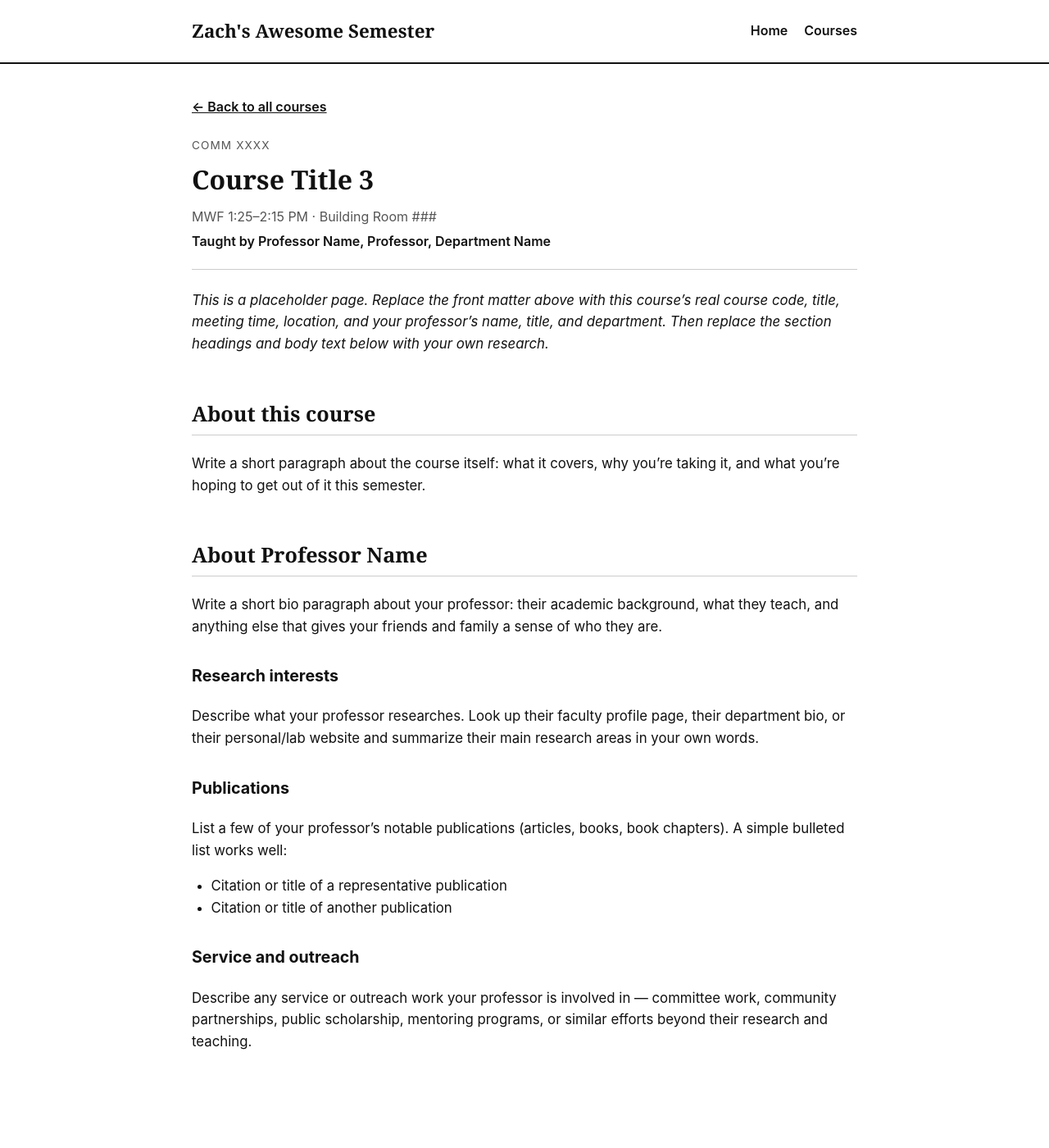
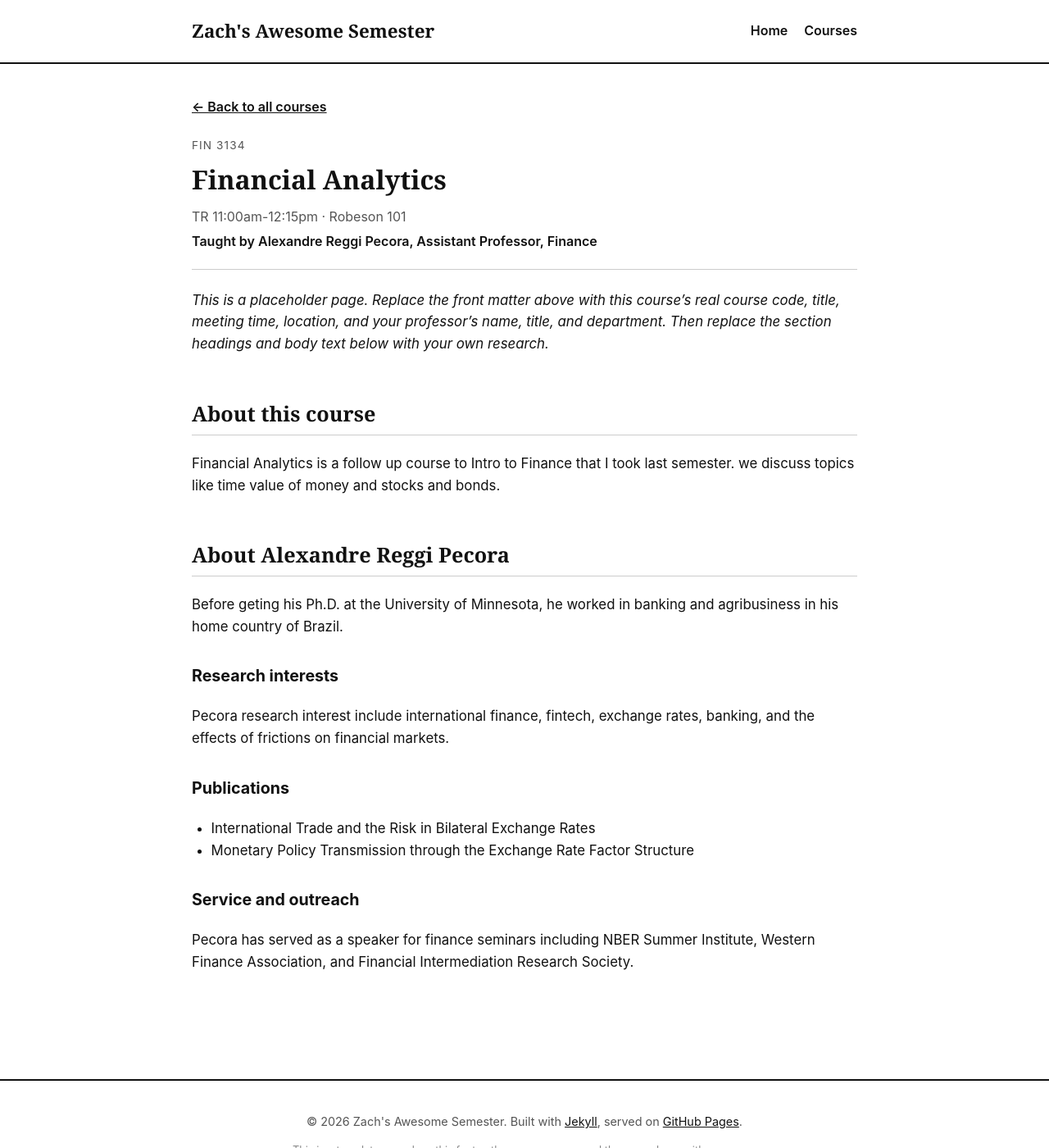
Before and after one commit to zachbranum/zachsawsomesemester, a Jekyll site: the page built from _courses/course-03.md, in a window 1280 px wide and 1400 px high. Shown: the whole window at 82% size. Built offline with Jekyll 4.4.1, drawn with Linux system fonts in a browser that asks for light colours.

Commit message:
Update course 3 details and instructor information
Updated course details for course 3, including course code, title, meeting time, location, and instructor information. Revised sections about the course, instructor bio, research interests, publications, and service outreach.

```diff
--- a/_courses/course-03.md
+++ b/_courses/course-03.md
@@ -1,12 +1,12 @@
 ---
 course_number: 3
-course_code: "COMM XXXX"
-course_title: "Course Title 3"
-meeting_time: "MWF 1:25–2:15 PM"
-location: "Building Room ###"
-instructor_name: "Professor Name"
-instructor_title: "Professor"
-instructor_department: "Department Name"
+course_code: "FIN 3134"
+course_title: "Financial Analytics"
+meeting_time: "TR 11:00am-12:15pm"
+location: "Robeson 101"
+instructor_name: "Alexandre Reggi Pecora"
+instructor_title: "Assistant Professor"
+instructor_department: "Finance"
 ---
 
 _This is a placeholder page. Replace the front matter above with this course's real
@@ -16,31 +16,21 @@ research._
 
 ## About this course
 
-Write a short paragraph about the course itself: what it covers, why you're taking
-it, and what you're hoping to get out of it this semester.
+Financial Analytics is a follow up course to Intro to Finance that I took last semester. we discuss topics like time value of money and stocks and bonds.
 
-## About Professor Name
+## About Alexandre Reggi Pecora
 
-Write a short bio paragraph about your professor: their academic background, what
-they teach, and anything else that gives your friends and family a sense of who
-they are.
+Before geting his Ph.D. at the University of Minnesota, he worked in banking and agribusiness in his home country of Brazil.
 
 ### Research interests
 
-Describe what your professor researches. Look up their faculty profile page, their
-department bio, or their personal/lab website and summarize their main research
-areas in your own words.
+Pecora research interest include international finance, fintech, exchange rates, banking, and the effects of frictions on financial markets.
 
 ### Publications
 
-List a few of your professor's notable publications (articles, books, book
-chapters). A simple bulleted list works well:
-
-- Citation or title of a representative publication
-- Citation or title of another publication
+- International Trade and the Risk in Bilateral Exchange Rates
+- Monetary Policy Transmission through the Exchange Rate Factor Structure
 
 ### Service and outreach
 
-Describe any service or outreach work your professor is involved in — committee
-work, community partnerships, public scholarship, mentoring programs, or similar
-efforts beyond their research and teaching.
+Pecora has served as a speaker for finance seminars including NBER Summer Institute, Western Finance Association, and Financial Intermediation Research Society.
```
